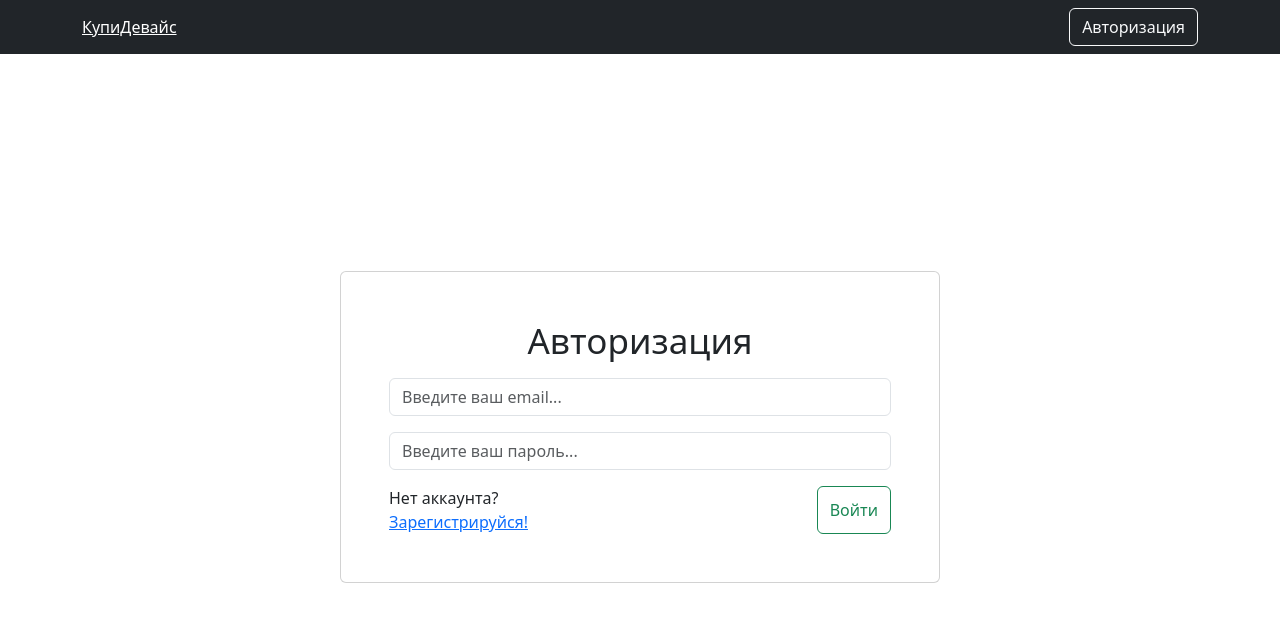
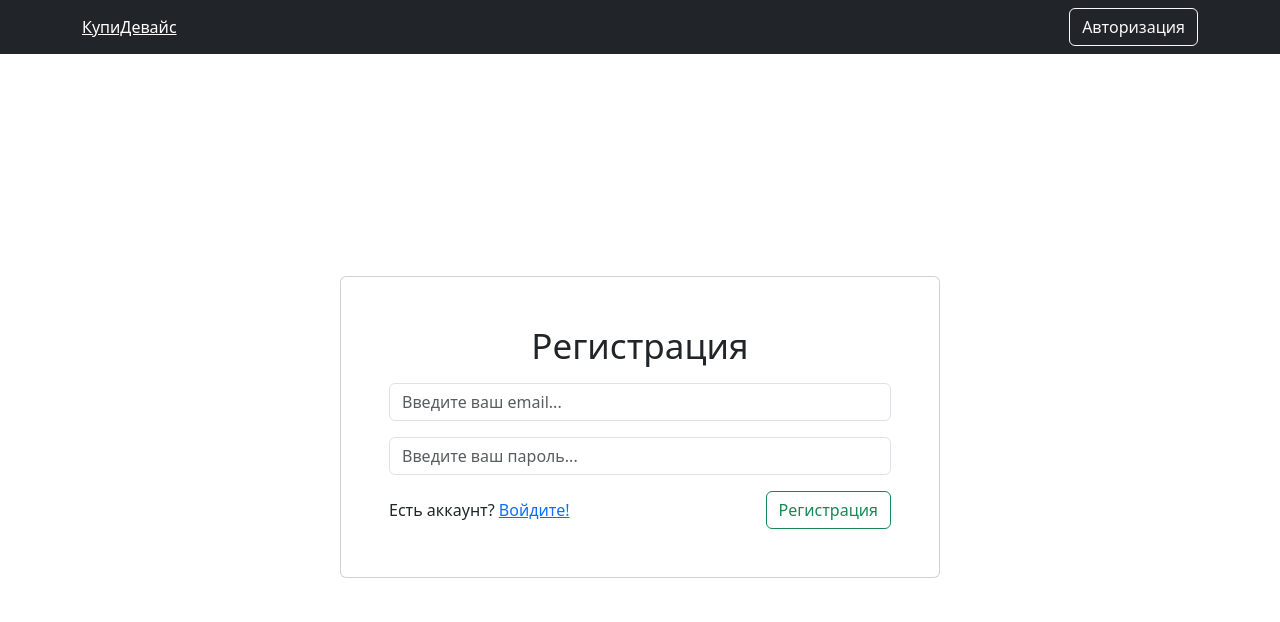
Before and after one commit to redskyby/online_store_ts-reactjs-mysql-node-express, a React (Create React App) app in the folder client/: page /registration in a window 1280 px wide. Shown: the top 622 px of the page. Built offline with nearby package versions, Linux system fonts and the light colour scheme.

Commit message:
Auth.tsx was done.

```diff
--- a/client/src/pages/Auth.tsx
+++ b/client/src/pages/Auth.tsx
@@ -1,9 +1,12 @@
 import React from 'react';
 import {Button, Card, Col, Container, Form, Row} from "react-bootstrap";
-import {NavLink} from "react-router-dom";
-import {REGISTRATION_ROUTE} from '../utils/const';
+import {NavLink, useLocation} from "react-router-dom";
+import {LOGIN_ROUTE, REGISTRATION_ROUTE} from '../utils/const';
 
 const Auth = () => {
+    const location = useLocation();
+    const isLogin: boolean = location.pathname === LOGIN_ROUTE;
+
     return (
         <Container className="d-flex justify-content-center align-items-center"
                    style={{height: window.innerHeight - 54}}
@@ -12,7 +15,7 @@ const Auth = () => {
                 <h1
                     className="m-auto"
                     style={{fontSize: 35}}
-                >Авторизация</h1>
+                >{isLogin  ? 'Авторизация' : 'Регистрация'}</h1>
                 <Form className={"d-flex flex-column"}>
                     <Form.Control
                         className={'mt-3'}
@@ -23,16 +26,22 @@ const Auth = () => {
                         placeholder={"Введите ваш пароль..."}
                     />
                     <Row className="d-flex justify-content-between mt-3 pl-3 pr-3">
-                        <Col  className={"d-flex  justify-content-end align-items-center"}>
-                            <div>
-                                Нет аккаунта? <NavLink to={REGISTRATION_ROUTE}>Зарегистрируйся!</NavLink>
-                            </div>
+                        <Col className={"d-flex  justify-content-start align-items-center"}>
+                            {isLogin ?
+                                <div>
+                                    Нет аккаунта? <NavLink to={REGISTRATION_ROUTE}>Зарегистрируйся!</NavLink>
+                                </div>
+                                :
+                                <div>
+                                    Есть аккаунт? <NavLink to={LOGIN_ROUTE}>Войдите!</NavLink>
+                                </div>
+                            }
                         </Col>
-                        <Col  className={"d-flex  justify-content-end"}>
+                        <Col className={"d-flex  justify-content-end"}>
                             <Button
                                 variant={"outline-success"}
 
-                            >Войти
+                            >{isLogin ? 'Войти' : 'Регистрация'}
                             </Button>
                         </Col>
                     </Row>
```
